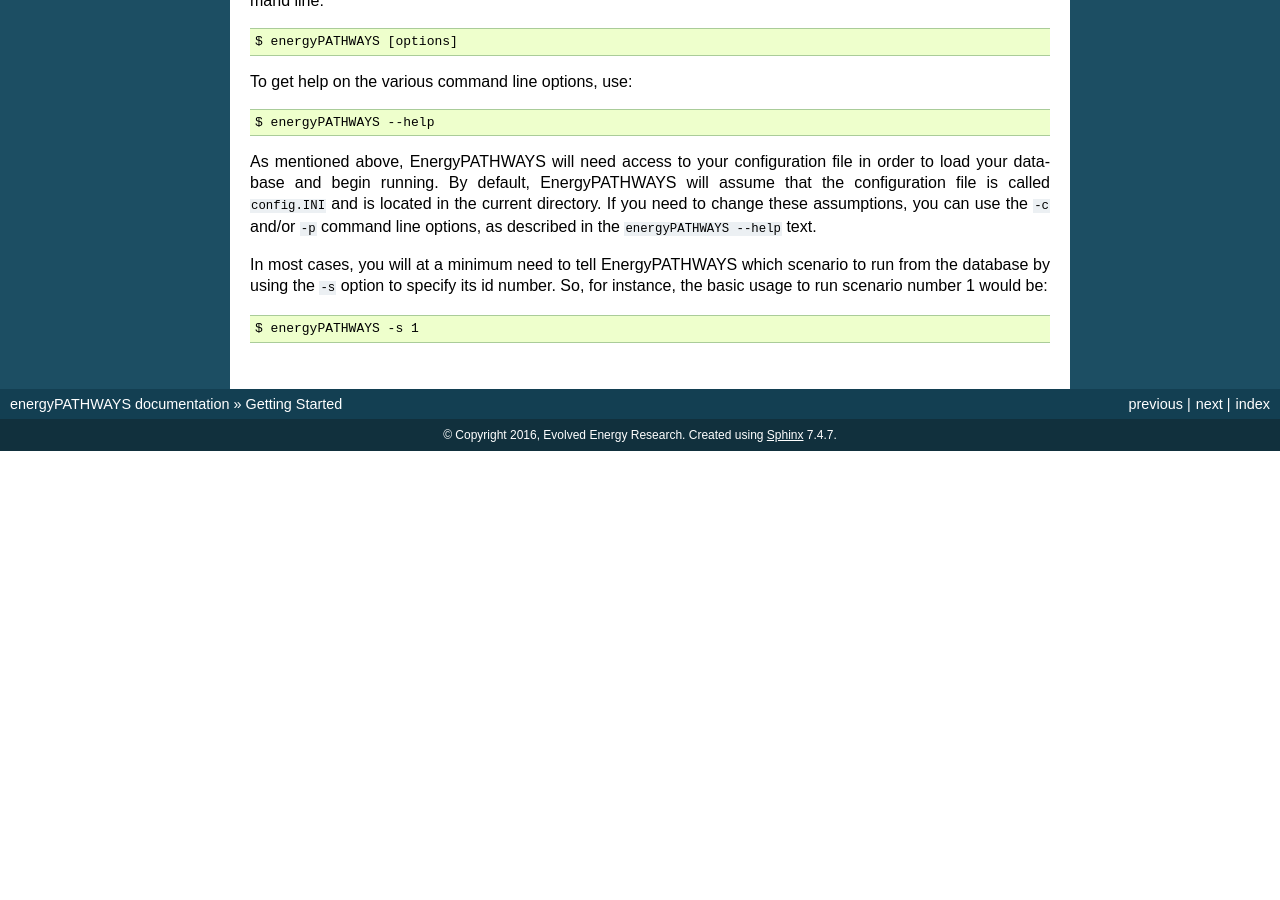
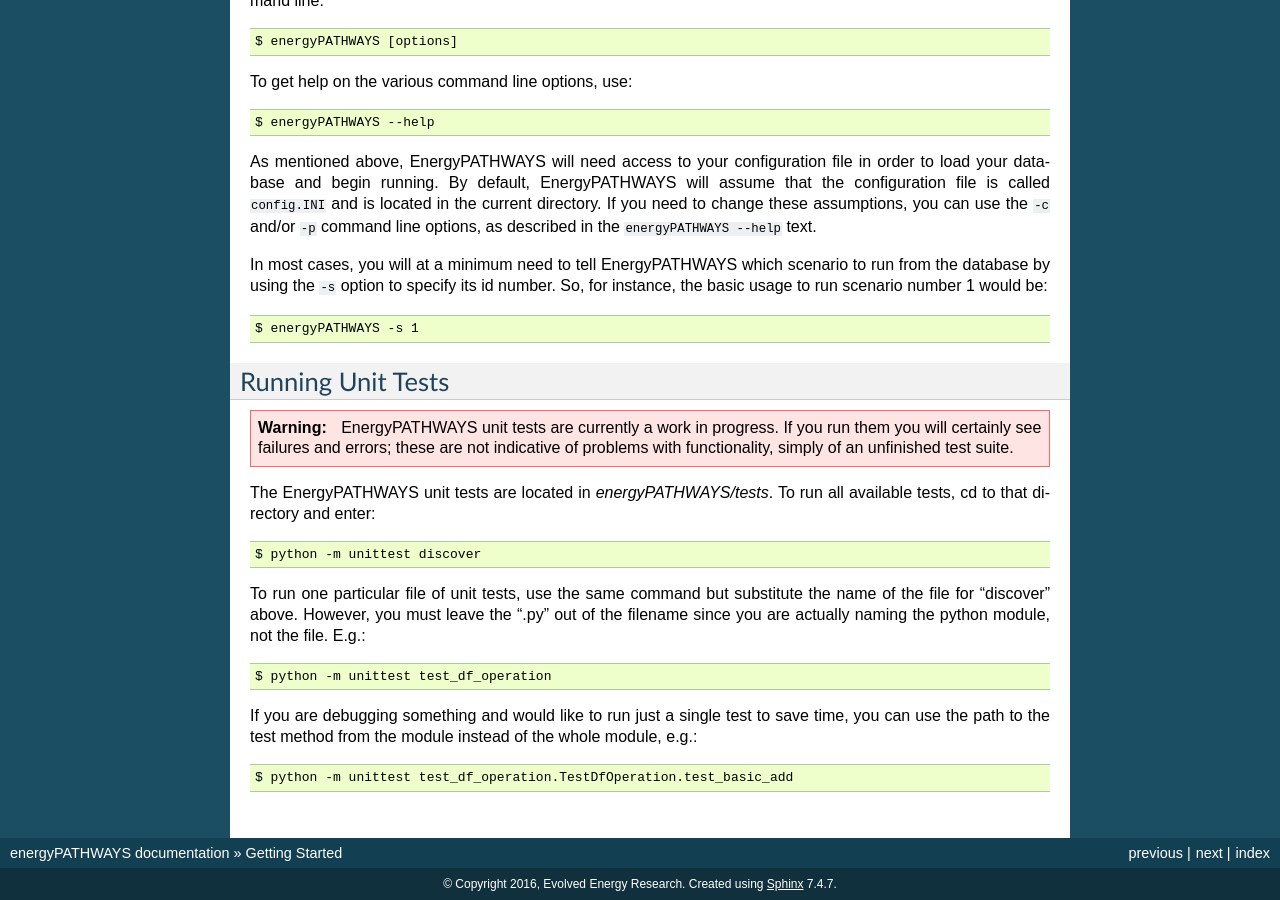
Before and after one commit to energyPATHWAYS/EnergyPATHWAYS, a Sphinx documentation site: the page built from doc/source/setup.rst, in a window 1280 px wide and 900 px high, scrolled down 4089 px. Built offline with Sphinx 7.4.7, drawn with Linux system fonts in a browser that asks for light colours; before the commit the page ends 4540 px from its top, so only the background shows below that.

Commit message:
Formalize DfOper tests
Also document basics of running tests

```diff
--- a/doc/source/setup.rst
+++ b/doc/source/setup.rst
@@ -174,3 +174,21 @@
 In most cases, you will at a minimum need to tell EnergyPATHWAYS which scenario to run from the database by using the ``-s`` option to specify its id number. So, for instance, the basic usage to run scenario number 1 would be::
 
     $ energyPATHWAYS -s 1
+
+Running Unit Tests
+==================
+
+.. Warning::
+   EnergyPATHWAYS unit tests are currently a work in progress. If you run them you will certainly see failures and errors; these are not indicative of problems with functionality, simply of an unfinished test suite.
+
+The EnergyPATHWAYS unit tests are located in `energyPATHWAYS/tests`. To run all available tests, cd to that directory and enter::
+
+    $ python -m unittest discover
+
+To run one particular file of unit tests, use the same command but substitute the name of the file for "discover" above. However, you must leave the ".py" out of the filename since you are actually naming the python module, not the file. E.g.::
+
+    $ python -m unittest test_df_operation
+
+If you are debugging something and would like to run just a single test to save time, you can use the path to the test method from the module instead of the whole module, e.g.::
+
+    $ python -m unittest test_df_operation.TestDfOperation.test_basic_add
```
Also changed, not shown: 1 other file.
